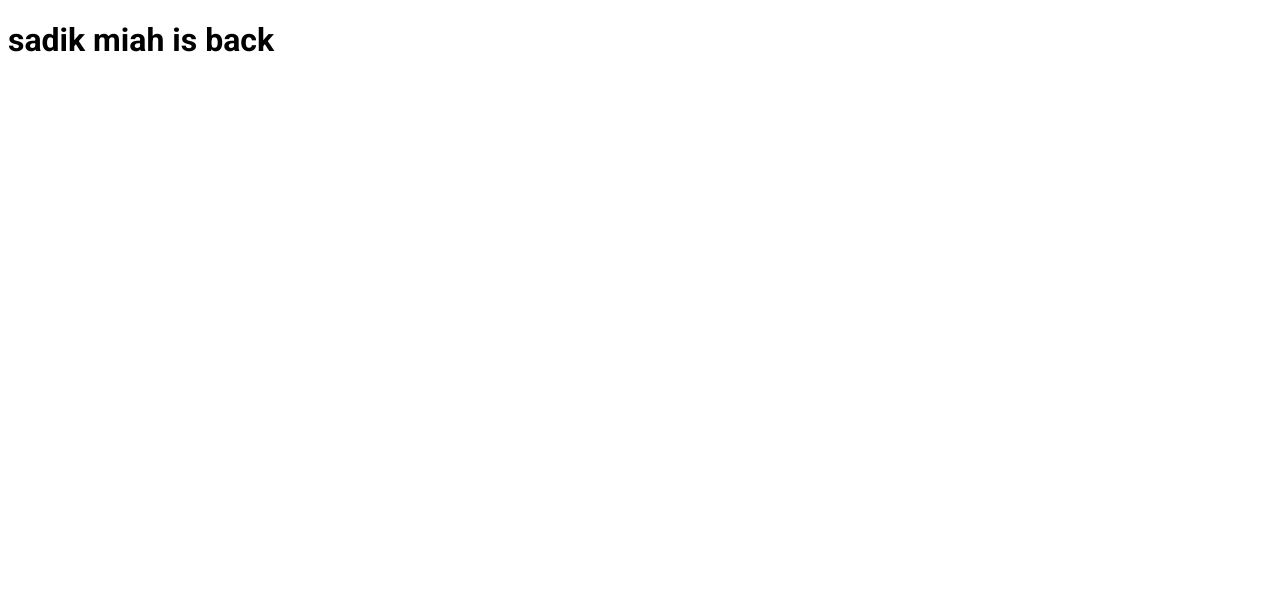
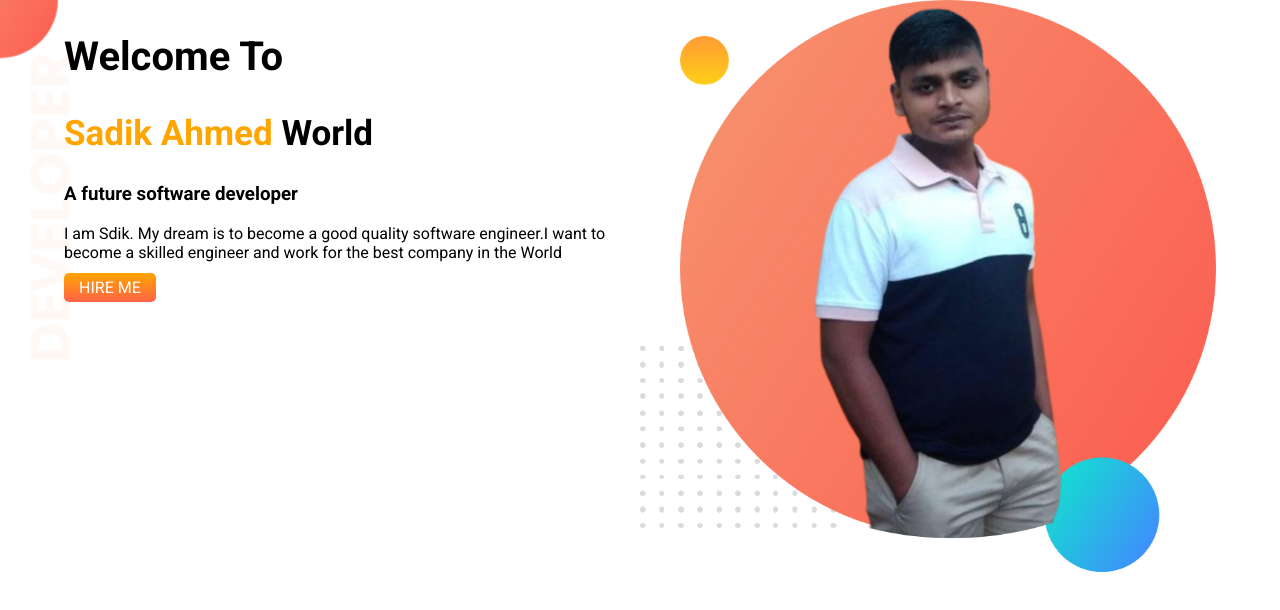
Before and after one commit to sadik-miah/practice-my-portfolio, a plain HTML site: page index.html in a window 1280 px wide. Drawn offline with Linux system fonts and the light colour scheme; a web font is replaced by a local one.

Commit message:
Top section added

```diff
--- a/index.html
+++ b/index.html
@@ -15,7 +15,24 @@
 </head>
 
 <body>
-   <h1>sadik miah is back</h1>
+   <section class="top-banner">
+      <div class="half-width">
+         <h1>Welcome To</h1>
+         <h2> <span class="orange-color">Sadik Ahmed</span> World</h2>
+         <h3>A future software developer</h3>
+         <p>I am Sdik. My dream is to become a good quality
+            software engineer.I want to become a skilled engineer and
+            work
+            for the best company in the World</p>
+         <a target="_blank" class="link-button" href="https://www.facebook.com/">HIRE ME</a>
+      </div>
+
+      <div class="half-width">
+         <img src="images/sadik-bg.png" alt="">
+
+      </div>
+
+   </section>
 </body>
 
 </html>
--- a/style.css
+++ b/style.css
@@ -3,4 +3,48 @@ body {
    font-family: 'Edu VIC WA NT Beginner', cursive;
    font-family: 'Italianno', cursive;
    font-family: 'Roboto', sans-serif;
+   margin: 0px;
 }
+
+.top-banner {
+   background-image: url(images/top-banner.png);
+   background-repeat: no-repeat;
+}
+
+section {
+   display: flex;
+   padding: 0px 5%;
+   margin-bottom: 150px;
+}
+
+.half-width img {
+   width: 100%;
+
+}
+
+.half-width p {}
+
+.half-width {
+   width: 50%;
+}
+
+.orange-color {
+   color: orange;
+}
+
+h1 {
+   font-size: 40px;
+}
+
+h2 {
+   font-size: 35px;
+}
+
+.link-button {
+   text-decoration: none;
+   background-image: linear-gradient(orange, tomato);
+   padding: 5px 15px;
+   border-radius: 5px;
+   color: white;
+   font-weight: 400;
+}
```
Also changed, not shown: images/sadik 3.png (added), images/sadik-bg.png (added), images/top-banner.png (added).
